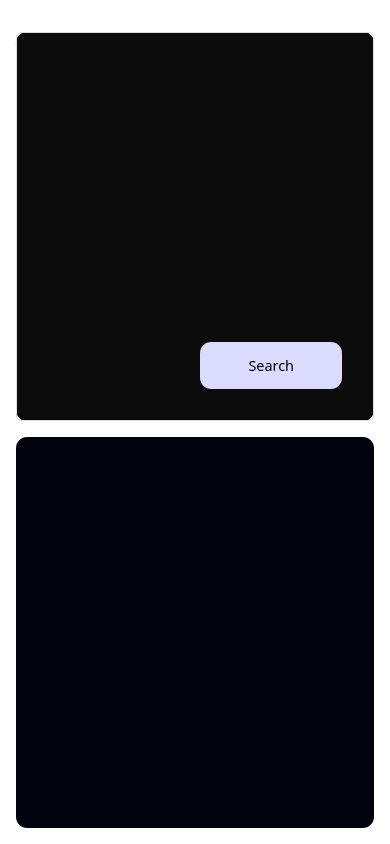
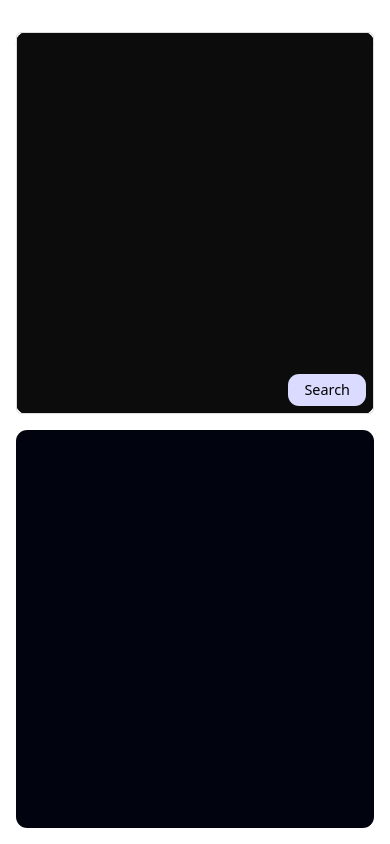
Before and after one commit to vishalsinha2004/FinderAI, a React (Vite) app in the folder Frontend/: page / in a window 390 px wide. Built offline with nearby package versions, Linux system fonts and the light colour scheme.

Commit message:
Refactor App component: update review button text for clarity and enhance CSS styles for consistent text color across components

```diff
--- a/Frontend/src/App.css
+++ b/Frontend/src/App.css
@@ -1,6 +1,6 @@
 * {
-  margin: 0%;
-  padding: 0%;
+  margin: 0;
+  padding: 0;
   box-sizing: border-box;
 }
 
@@ -9,6 +9,7 @@ body,
 #root {
   height: 100%;
   width: 100%;
+  color: #ffffff; /* Ensures base text color is white */
 }
 
 main {
@@ -17,31 +18,7 @@ main {
   padding: 1.5rem;
   display: flex;
   gap: 1rem;
-}
-
-@media (max-width: 768px) {
-  main {
-    flex-direction: column;
-    padding: 1rem;
-  }
-
-  main .left,
-  main .right {
-    flex-basis: 100%;
-    height: 50%;
-  }
-
-  main .right {
-    padding: 1rem;
-    font-size: 1rem;
-  }
-
-  main .left .review {
-    bottom: 0.5rem;
-    right: 0.5rem;
-    padding: 0.3rem 1rem;
-    font-size: 0.9rem;
-  }
+  color: #ffffff; /* Ensures text in main is white */
 }
 
 main .left,
@@ -49,6 +26,7 @@ main .right {
   height: 100%;
   flex-basis: 50%;
   border-radius: 0.7rem;
+  color: #ffffff; /* Ensures text in both panels is white */
 }
 
 main .left {
@@ -64,6 +42,7 @@ main .left {
   margin: 0;
   border-radius: 0.7rem;
   background-color: #0c0c0c;
+  color: #ffffff; /* Ensures code text is white */
 }
 
 main .left .review {
@@ -71,7 +50,7 @@ main .left .review {
   bottom: 2rem;
   right: 2rem;
   background-color: rgb(219, 219, 255);
-  color: #000000;
+  color: #000000; /* Keep button text black for contrast */
   padding: 0.8rem 3rem;
   font-weight: 500;
   cursor: pointer;
@@ -79,10 +58,37 @@ main .left .review {
   border-radius: 0.7rem;
 }
 
-
 main .right {
   background-color: #01040e;
   padding: 1rem 2rem;
   font-size: 1.5rem;
   overflow: auto;
+  color: #ffffff; /* Explicit white text */
 }
+
+@media (max-width: 768px) {
+  main {
+    flex-direction: column;
+    padding: 1rem;
+  }
+
+  main .left,
+  main .right {
+    flex-basis: 100%;
+    height: 50%;
+    color: #ffffff; /* Mobile text color remains white */
+  }
+
+  main .right {
+    padding: 1rem;
+    font-size: 1rem;
+  }
+
+  main .left .review {
+    bottom: 0.5rem;
+    right: 0.5rem;
+    padding: 0.3rem 1rem;
+    font-size: 0.9rem;
+    color: #000000; /* Keep button text black */
+  }
+}
--- a/Frontend/src/App.jsx
+++ b/Frontend/src/App.jsx
@@ -73,7 +73,7 @@ function App() {
           </div>
           <div
             onClick={reviewCode}
-            className="review">{loading ? " Deep Analyzing" : (code === null ? "Write Something" : " Search ")}</div>
+            className="review">{loading ? " Deep Analyzing..." : (code === null ? "Write Something" : " Search ")}</div>
         </div>
         <div className="right">
           <Markdown
```
